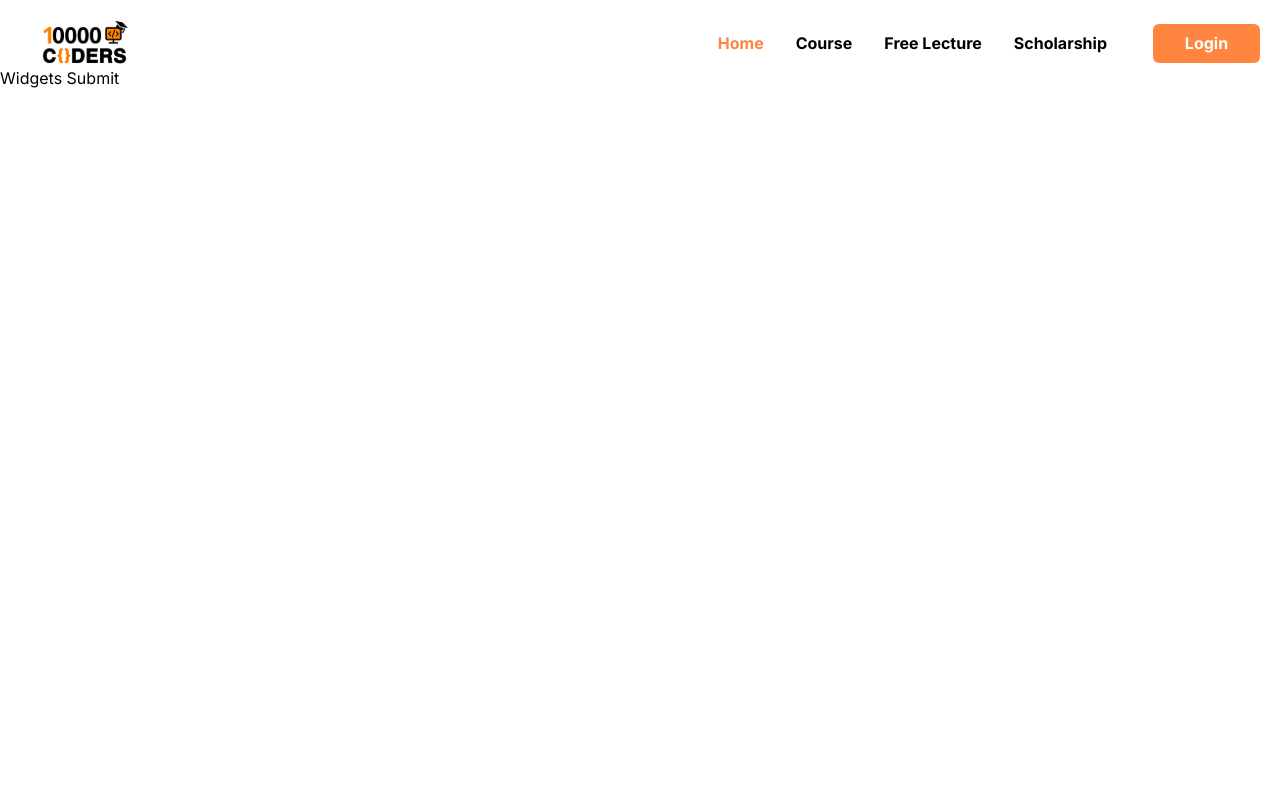
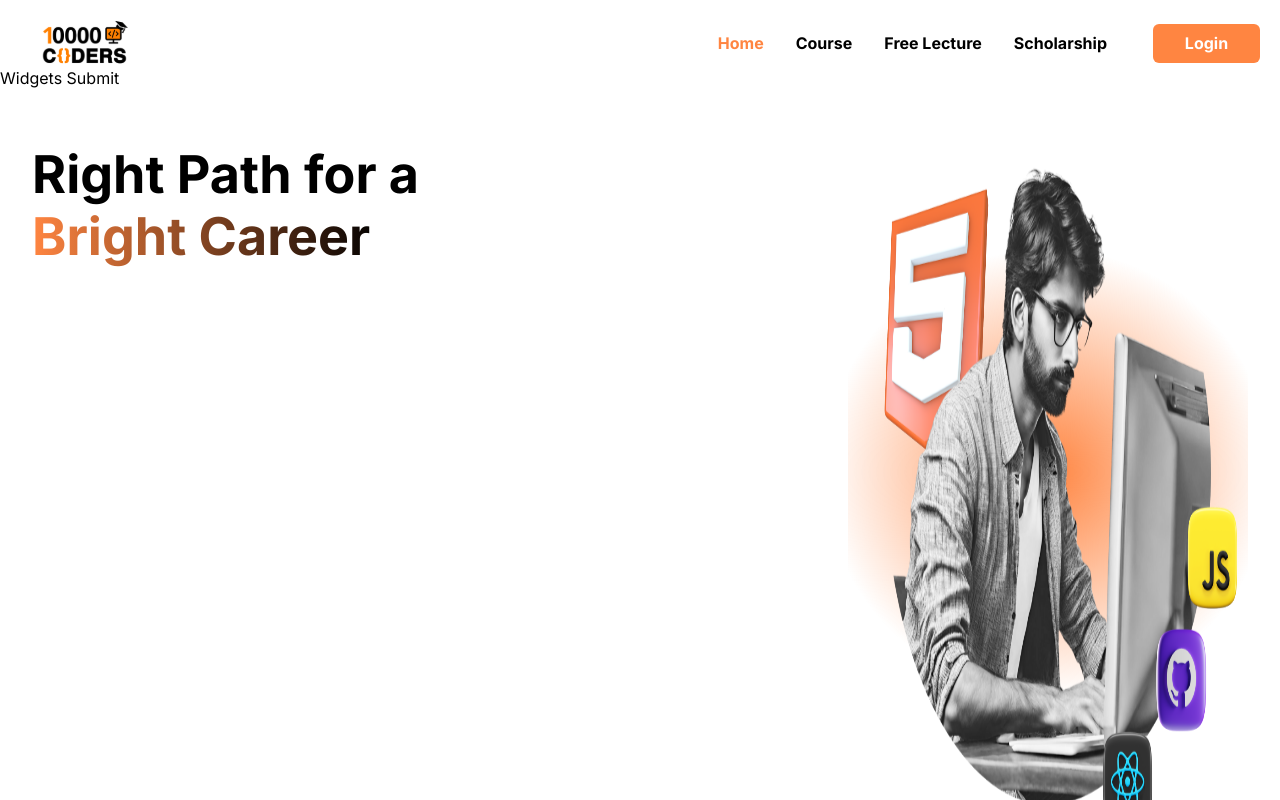
Before and after one commit to sanny085/product-10k-student-ui, a Next.js app: page / in a window 1280 px wide. Shown: the top 800 px of the page. Built offline with nearby package versions, Linux system fonts and the light colour scheme.

Commit message:
Created button

```diff
--- a/jsconfig.json
+++ b/jsconfig.json
@@ -3,11 +3,11 @@
     "baseUrl": "src/",
     "paths": {
       // "@/*": ["./src/*"],
-      "@/components/*": ["components/*"],
       "@/hooks/*": ["hooks/*"],
       "@/redux/*": ["redux/*"],
       "@/shared/*": ["shared/*"],
-      "@/widgets/*": ["widgets/*"]
+      "@/widgets/*": ["widgets/*"],
+      "@/components/*": ["components/*"]
     }
   }
 }
--- a/src/app/page.js
+++ b/src/app/page.js
@@ -8,7 +8,7 @@ import PageHeader from "@/widgets/PageHeader/PageHeader";
 // import Button from "@/components/Button";
 import Button from "@/widgets/Button";
 
-// import HomeComponents from "@/components/HomeComponents/HomeComponents";
+import HomeComponents from "@/components/HomeComponents/HomeComponents";
 
 export default function Home() {
   return (
@@ -16,7 +16,7 @@ export default function Home() {
       {/* <HomePage /> */}
       <PageHeader />
       <Button />
-      {/* <HomeComponents successStories={successStories} curriculum={curriculum} /> */}
+      <HomeComponents successStories={successStories} curriculum={curriculum} />
     </>
   );
 }
```
